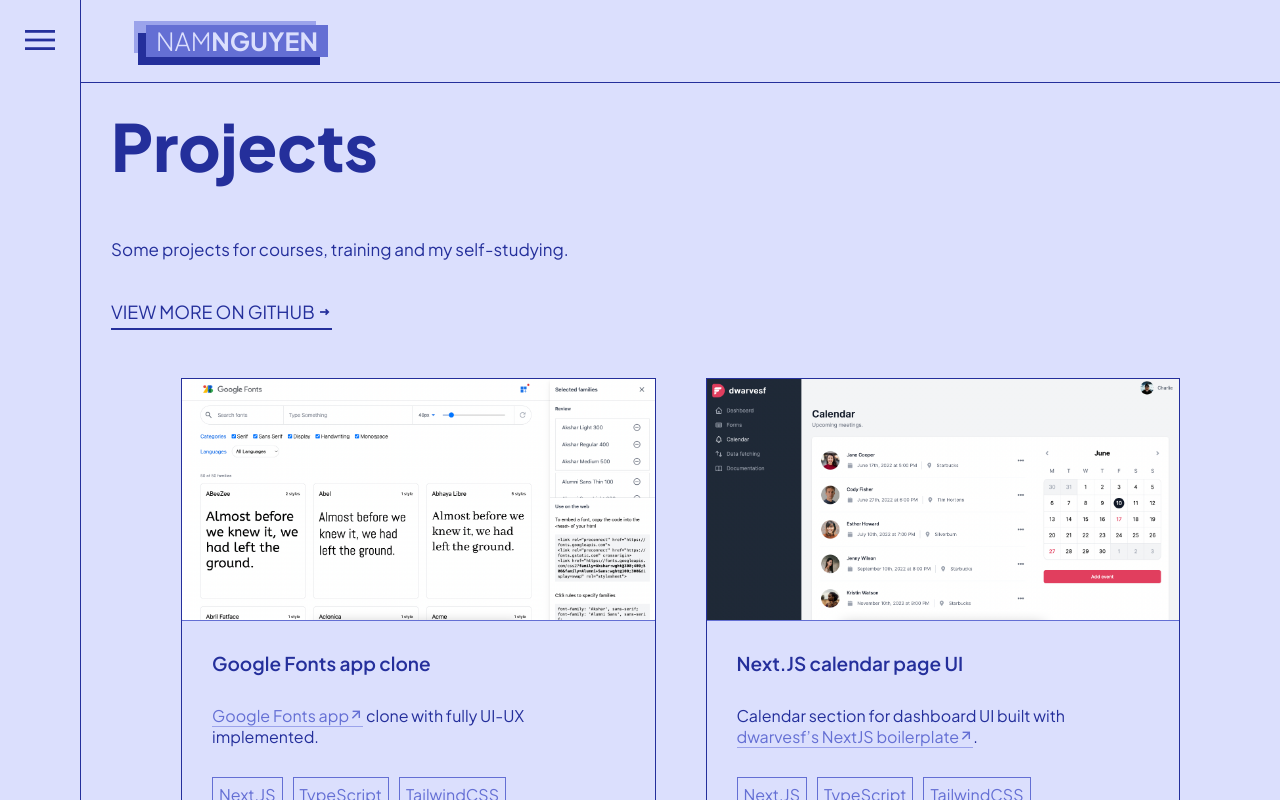
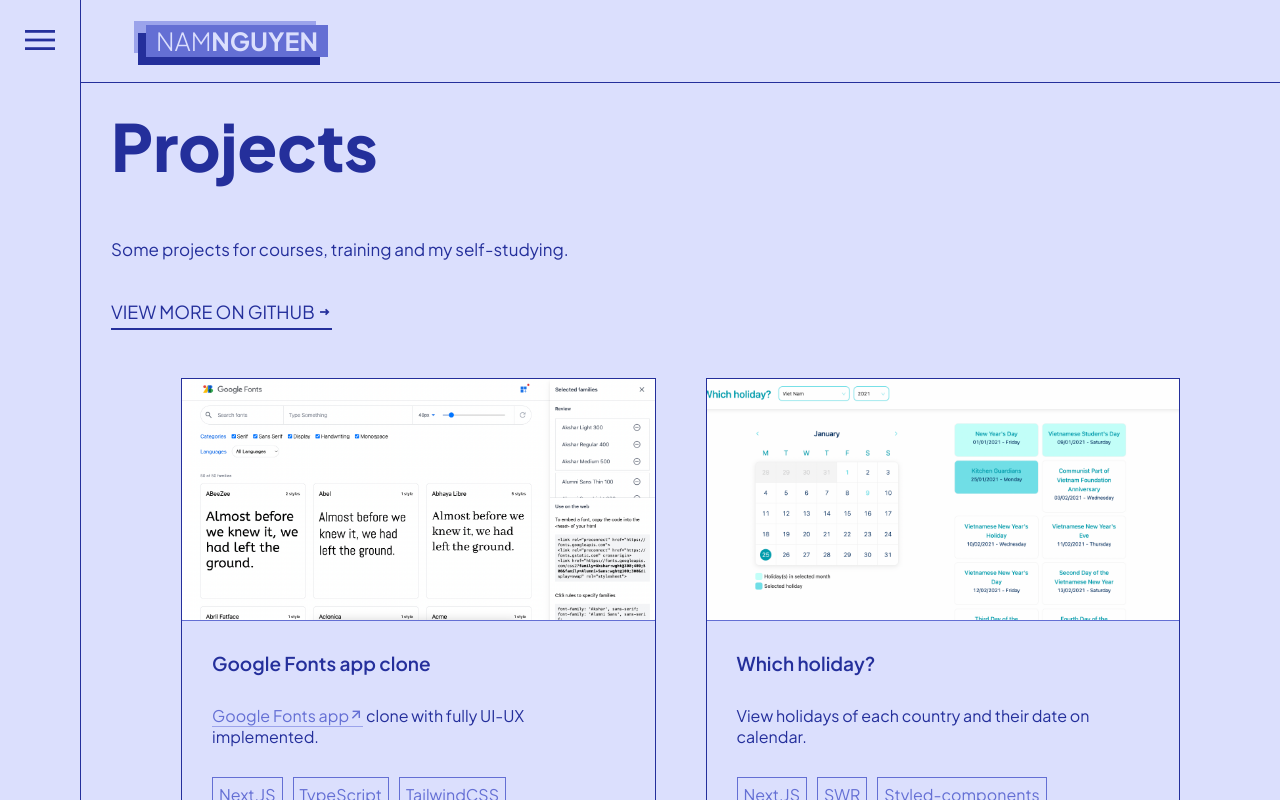
Before and after one commit to nguyend-nam/NguyenD-Nam.github.io, a Next.js app: page /projects in a window 1280 px wide. Built offline with nearby package versions, Linux system fonts and the light colour scheme.

Commit message:
chore: add project

```diff
--- a/pages/about.js
+++ b/pages/about.js
@@ -170,7 +170,7 @@ export default function About() {
       <div>
         <Head>
           <title>About - Nam Nguyen</title>
-          <meta name="description" content="Generated by create next app" />
+          <meta name="description" content="About me" />
           <link rel="icon" href="/icon.jpg" />
         </Head>
         <MainContainer>
--- a/pages/contact.js
+++ b/pages/contact.js
@@ -162,7 +162,7 @@ export default function Contact() {
       <div>
         <Head>
           <title>Contact - Nam Nguyen</title>
-          <meta name="description" content="Generated by create next app" />
+          <meta name="description" content="Contact me" />
           <link rel="icon" href="/icon.jpg" />
         </Head>
         <MainContainer>
--- a/pages/projects.js
+++ b/pages/projects.js
@@ -144,6 +144,7 @@ const ProjectCard = styled.div`
   }
   & > div:nth-child(4) {
     padding-bottom: 30px;
+    padding-top: 20px;
     display: flex;
     flex-wrap: wrap;
   }
@@ -153,6 +154,7 @@ const ProjectCard = styled.div`
     }
     & > div:nth-child(4) {
       padding-bottom: 20px;
+      padding-top: 10px;
     }
   }
 `;
@@ -182,12 +184,14 @@ const ProjectTags = styled.div`
   border: 1px solid ${theme.colors.shadow};
   padding: 6px;
   margin-right: 10px;
+  margin-top: 10px;
   @media (max-width: 800px) {
     font-size: 16px;
   }
   @media (max-width: 800px) {
     font-size: 15px;
     margin-right: 7px;
+    margin-top: 7px;
   }
 `;
 
@@ -216,32 +220,12 @@ const projects = [
     techStack: ["Next.JS", "TypeScript", "TailwindCSS"],
   },
   {
-    name: "Next.JS calendar page UI",
-    img: "/image/proj_1.png",
-    projectUrl: "https://dwarvesf-boilerplate.netlify.app/calendar",
-    repoUrl: "https://github.com/nguyend-nam/nextjs-calendar",
-    description: (
-      <>
-        Calendar section for dashboard UI built with{" "}
-        <HighLight>
-          <a
-            href="https://github.com/dwarvesf/nextjs-boilerplate"
-            rel="noreferrer"
-            target="_blank"
-          >
-            dwarvesf&rsquo;s NextJS boilerplate
-            <span
-              className="material-symbols-outlined"
-              style={{ fontSize: "14px", fontWeight: "600" }}
-            >
-              arrow_outward
-            </span>
-          </a>
-        </HighLight>
-        .
-      </>
-    ),
-    techStack: ["Next.JS", "TypeScript", "TailwindCSS"],
+    name: "Which holiday?",
+    img: "/image/proj_5.png",
+    projectUrl: "https://which-holiday.vercel.app/",
+    repoUrl: "https://github.com/nguyend-nam/which-holiday",
+    description: <>View holidays of each country and their date on calendar.</>,
+    techStack: ["Next.JS", "SWR", "Styled-components", "TailwindCSS"],
   },
   {
     name: "Aggregation App",
@@ -270,6 +254,34 @@ const projects = [
       </>
     ),
     techStack: ["React.JS", "CSS"],
+  },
+  {
+    name: "Next.JS calendar page UI",
+    img: "/image/proj_1.png",
+    projectUrl: "https://dwarvesf-boilerplate.netlify.app/calendar",
+    repoUrl: "https://github.com/nguyend-nam/nextjs-calendar",
+    description: (
+      <>
+        Calendar section for dashboard UI built with{" "}
+        <HighLight>
+          <a
+            href="https://github.com/dwarvesf/nextjs-boilerplate"
+            rel="noreferrer"
+            target="_blank"
+          >
+            dwarvesf&rsquo;s NextJS boilerplate
+            <span
+              className="material-symbols-outlined"
+              style={{ fontSize: "14px", fontWeight: "600" }}
+            >
+              arrow_outward
+            </span>
+          </a>
+        </HighLight>
+        .
+      </>
+    ),
+    techStack: ["Next.JS", "TypeScript", "TailwindCSS"],
   },
   {
     name: "CSES Downloader",
@@ -309,7 +321,7 @@ export default function Projects() {
       <div>
         <Head>
           <title>Projects - Nam Nguyen</title>
-          <meta name="description" content="Generated by create next app" />
+          <meta name="description" content="My projects" />
           <link rel="icon" href="/icon.jpg" />
         </Head>
         <MainContainer>
```
Also changed, not shown: public/image/proj_5.png (added), 1 other file (tests, documents, lock files or other folders).
